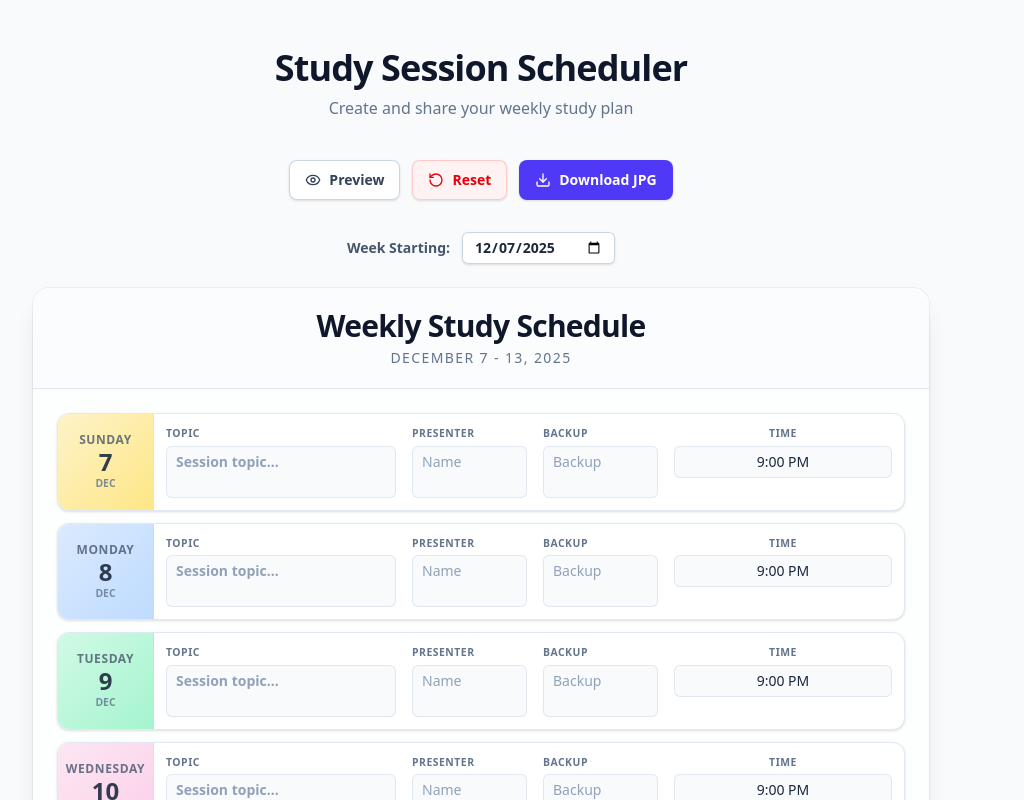
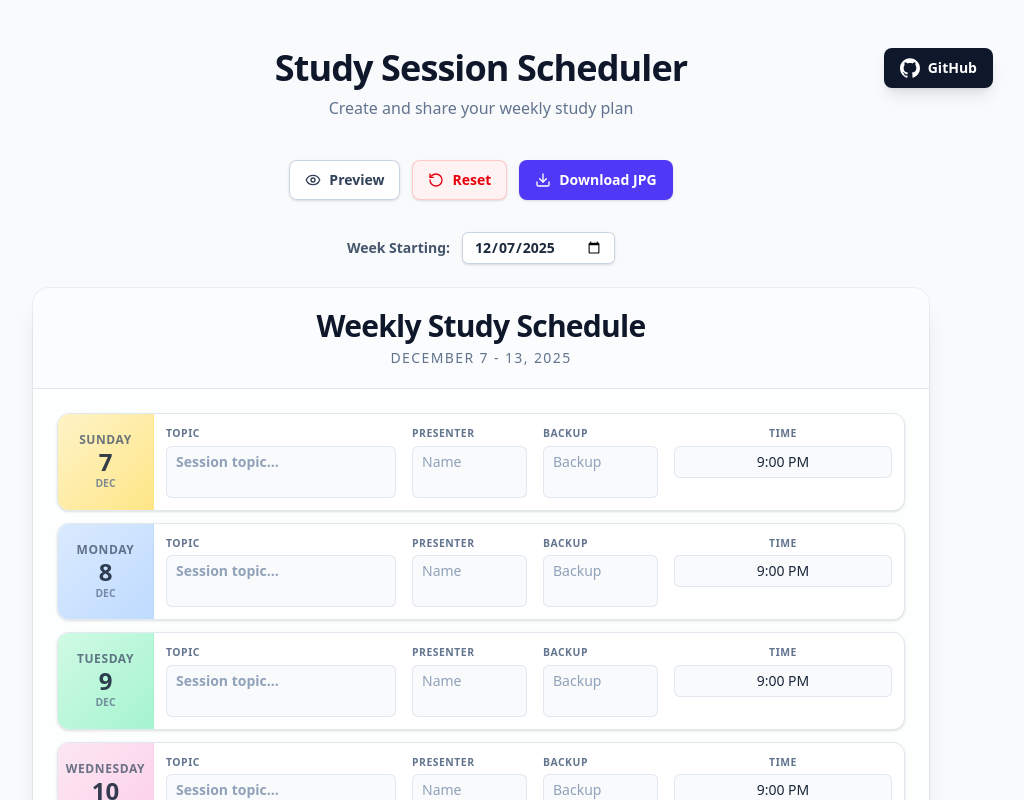
Before and after one commit to mostafa-elnahal/Weekly-Session-Schedule, a React (Vite) app: page / in a window 1280 px wide. Shown: the top 800 px of the page, without its empty margins (159-1183 px from the left). Built offline with nearby package versions, Linux system fonts and the light colour scheme.

Commit message:
added github button

```diff
--- a/src/App.tsx
+++ b/src/App.tsx
@@ -13,6 +13,18 @@
 
 const SCHEDULE_KEY = 'study-schedule-data';
 const SUGGESTIONS_KEY = 'study-schedule-suggestions';
+
+// Custom GitHub icon component
+const GitHubIcon = ({ className }: { className?: string }) => (
+    <svg
+        className={className}
+        viewBox="0 0 24 24"
+        fill="currentColor"
+        xmlns="http://www.w3.org/2000/svg"
+    >
+        <path d="M12 0.297c-6.63 0-12 5.373-12 12 0 5.303 3.438 9.8 8.205 11.385.6.113.82-.258.82-.577 0-.285-.01-1.04-.015-2.04-3.338.724-4.042-1.61-4.042-1.61C4.422 18.07 3.633 17.7 3.633 17.7c-1.087-.744.084-.729.084-.729 1.205.084 1.838 1.236 1.838 1.236 1.07 1.835 2.809 1.305 3.495.998.108-.776.417-1.305.76-1.605-2.665-.3-5.466-1.332-5.466-5.93 0-1.31.465-2.38 1.235-3.22-.135-.303-.54-1.523.105-3.176 0 0 1.005-.322 3.3 1.23.96-.267 1.98-.399 3-.405 1.02.006 2.04.138 3 .405 2.28-1.552 3.285-1.23 3.285-1.23.645 1.653.24 2.873.12 3.176.765.84 1.23 1.91 1.23 3.22 0 4.61-2.805 5.625-5.475 5.92.42.36.81 1.096.81 2.22 0 1.606-.015 2.896-.015 3.286 0 .315.21.69.825.57C20.565 22.092 24 17.592 24 12.297c0-6.627-5.373-12-12-12" />
+    </svg>
+);
 
 function App() {
     const [weekStartDate, setWeekStartDate] = useLocalStorage<string>(
@@ -67,9 +79,21 @@
 
     return (
         <div className="min-h-screen py-12 px-4 bg-slate-50 font-sans text-slate-900">
-            <div className="max-w-5xl mx-auto">
+            <div className="max-w-5xl mx-auto relative">
+                {/* GitHub Button */}
+                <a
+                    href="https://github.com/mostafa-elnahal/Weekly-Session-Schedule"
+                    target="_blank"
+                    rel="noopener noreferrer"
+                    className="absolute top-0 right-0 inline-flex items-center justify-center gap-2 rounded-lg bg-slate-900 px-4 py-2.5 text-sm font-semibold text-white shadow-lg hover:bg-slate-800 transition-all active:scale-95"
+                    aria-label="View on GitHub"
+                >
+                    <GitHubIcon className="w-5 h-5" />
+                    <span className="hidden sm:inline">GitHub</span>
+                </a>
+
                 {/* Header */}
-                <div className="text-center mb-10">
+                <div className="text-center mb-10 mt-12 sm:mt-0">
                     <h1 className="text-4xl font-black tracking-tight text-slate-900 mb-2">
                         Study Session Scheduler
                     </h1>
```
